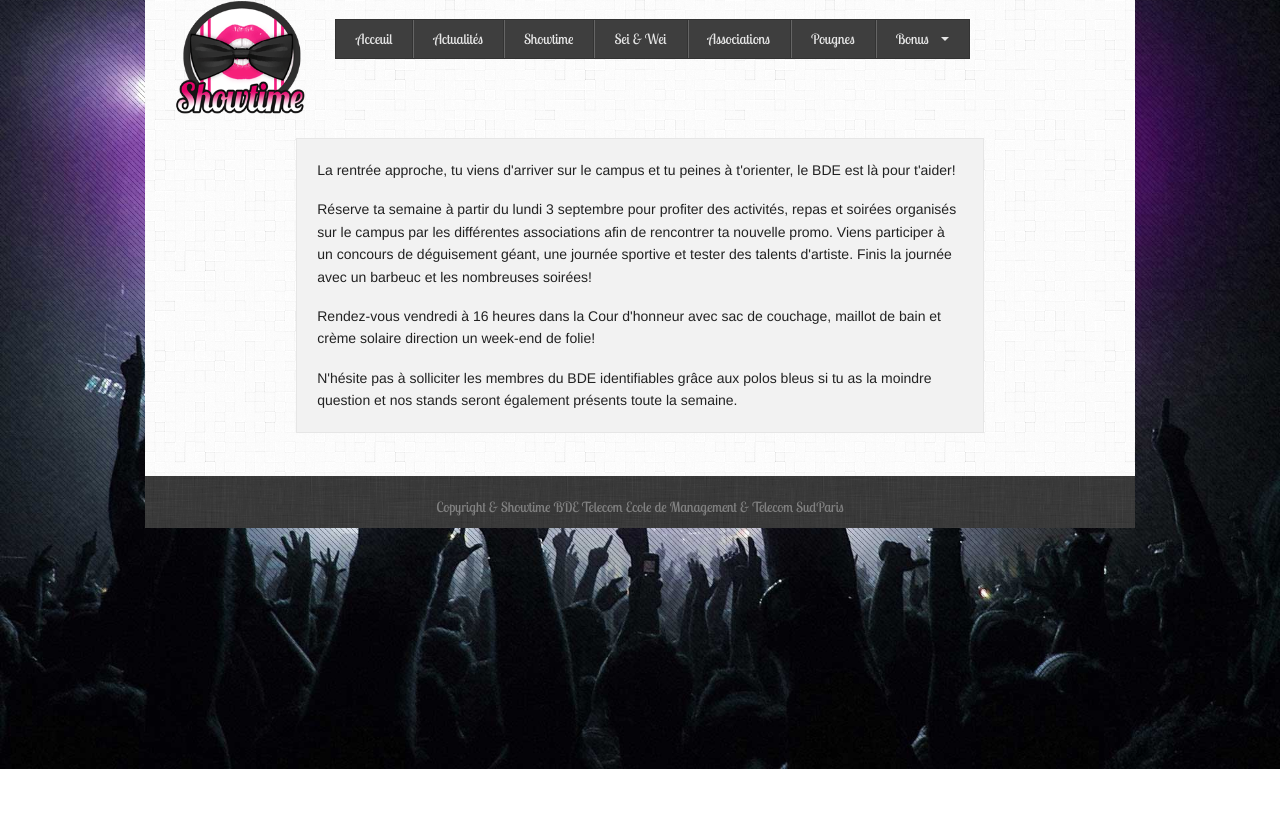
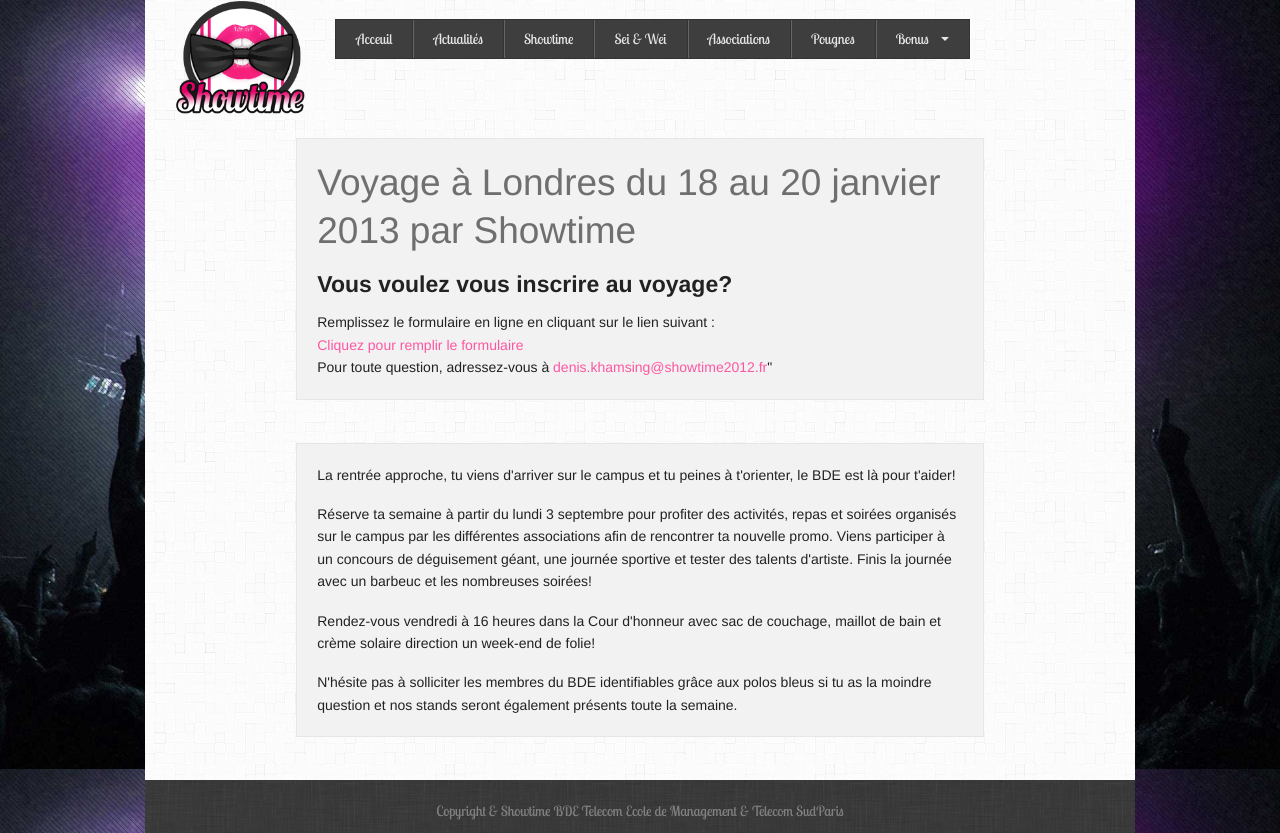
Before and after one commit to JeffersonBe/showtime, a PHP site: page /actualite.php in a window 1280 px wide. Shown: the part 31-864 px from the top of the page. Before the commit the page ends 800 px from the top, so only its background shows below. Run offline with PHP 8.4, Linux system fonts and the light colour scheme.

Commit message:
Ajout bannière et article londres

```diff
--- a/actualite.php
+++ b/actualite.php
@@ -31,6 +31,14 @@ Y8a     a8P  88       88  "8a,   ,a8"    `8bd8'  `8bd8'      88,    88  88
 		<div id="main" role="main" class="twelve columns">
 			<div class="ten columns centered">
 				<div class="row">
+				    <article class="ten columns centered panel">
+                        <h2 class="subheader">Voyage à Londres du 18 au 20 janvier 2013 par Showtime</h2>
+                        <h4>Vous voulez vous inscrire au voyage?</h4>
+                        <p>Remplissez le formulaire en ligne en cliquant sur le lien suivant : <br/>
+                        <a href="http://eepurl.com/s5V79" class="text-center">Cliquez pour remplir le formulaire</a><br/>
+                        Pour toute question, adressez-vous à <a href="mailto:denis.khamsing@showtime2012.fr">denis.khamsing@showtime2012.fr</a>"</p>
+                    </article>
+                    <hr />
                     <article class="ten columns centered panel">
                         <p>La rentrée approche, tu viens d'arriver sur le campus et tu peines à t'orienter, le BDE est là pour t'aider!</p>
                         <p>Réserve ta semaine à partir du lundi 3 septembre pour profiter des activités, repas et soirées organisés sur le campus par les différentes associations afin de rencontrer ta nouvelle promo. Viens participer à un concours de déguisement géant, une journée sportive et tester des talents d'artiste. Finis la journée avec un barbeuc et les nombreuses soirées!</p>
--- a/index.php
+++ b/index.php
@@ -28,6 +28,9 @@ Y8a     a8P  88       88  "8a,   ,a8"    `8bd8'  `8bd8'      88,    88  88
         <div id="container" class="row">
             <?php include'includes/navigation.php';?>
             <div id="main" role="main" class="twelve columns">
+                <a href="actualite.php" title="Stay tuned!">
+                    <img id="londres" src="images/londres.jpg" alt="londres" width="990" height="60">
+                </a>
                 <div class="ten columns centered">
                     <div class="flex-video widescreen vimeo">
                         <iframe src="http://player.vimeo.com/video/46753945?title=0&amp;byline=0&amp;portrait=0&amp;color=ff0179" width="500" height="281" frameborder="0" webkitAllowFullScreen mozallowfullscreen allowFullScreen></iframe>
--- a/stylesheets/foundation.css
+++ b/stylesheets/foundation.css
@@ -1232,6 +1232,10 @@ table.show-for-xlarge, table.show-for-large, table.hide-for-small, table.hide-fo
 	margin-right: auto;
 	padding: 20px 0 0px 0;
 }
+
+#londres {
+    margin: 0 0 20px 0;
+}
 /*------------------------------------------BODY--------------------------------------------*/
 #container-body {
 	height: 385px;
```
Also changed, not shown: images/londres.jpg (added).
